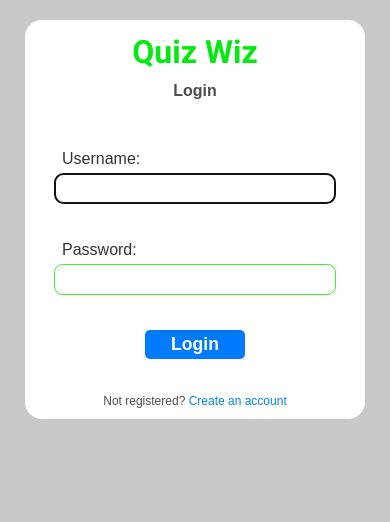
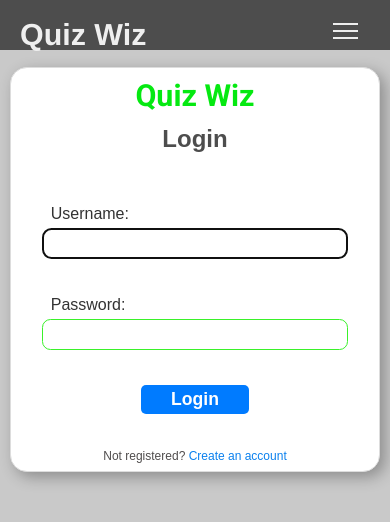
Before and after one commit to Umlamulankunzi/quiz-app, a Django app: page /accounts/login/ in a window 390 px wide. Shown: the top 522 px of the page. Run offline with Django 4.2, Linux system fonts and the light colour scheme.

Commit message:
added navbar and styling
- added site navabar and styling of navbar

```diff
--- a/quiz_app/urls.py
+++ b/quiz_app/urls.py
@@ -19,6 +19,7 @@ from django.urls import path, include
 
 urlpatterns = [
     path('admin/', admin.site.urls),
+    path('accounts/', include('users.urls')),
     path('api-auth/', include('rest_framework.urls')),
     path('', include('quizzes.urls')),
 ]
--- a/quizzes/urls.py
+++ b/quizzes/urls.py
@@ -1,11 +1,9 @@
-from django.urls import path, include
+from django.urls import path
 from . import views
 
 
 urlpatterns = [
     path('', views.quiz_list, name='quiz_list'),
-    path('accounts/', include('django.contrib.auth.urls')),  # Django's auth system
-    path('accounts/', include('users.urls')),
     path('quiz/<int:quiz_id>/', views.quiz_detail, name='quiz_detail'),
     path('quiz/create/', views.create_quiz, name='create_quiz'),
     path('quiz/<int:quiz_id>/update/', views.update_quiz, name='update_quiz'),
--- a/static/css/index.css
+++ b/static/css/index.css
@@ -8,10 +8,9 @@ body, h1, h2, h3, p, ul, li, table {
 
 /* Base body styling */
 body {
-    background-color: #f4f4f4;
+    background-color: #c9c9c9;
     color: #333;
     line-height: 1.6;
-    padding: 20px;
 }
 
 /* Navigation bar */
@@ -40,12 +39,20 @@ nav ul li a:hover {
 
 /* General container styling */
 .container {
-    max-width: 800px;
+
     margin: 0 auto;
     padding: 20px;
     background: #fff;
     border-radius: 5px;
     box-shadow: 0 0 10px rgba(0,0,0,0.1);
+}
+
+#global_container {
+    max-width: 80%;
+    width: 100%;
+    margin: 0 auto;
+    background-color: #fff;
+    padding: 0 2%;
 }
 
 /* Table styling */
--- a/static/css/login.css
+++ b/static/css/login.css
@@ -3,11 +3,13 @@
 
 .form-container {
     background: #FFFFFF;
-    margin: 0 auto;
-    width: 35vw;
-    padding: 2% 2%;
+    margin: 2vh auto;
+    width: 30%;
+    padding: 1%;
     text-align: center;
     border-radius: 3vh;
+    border: 1px solid #ddd;
+    box-shadow: 5px 5px 15px rgba(0, 0, 0, 0.3); /* Create shadow */
 }
 
 .message {
@@ -21,7 +23,7 @@
   }
 
   body {
-      background-color: #c9c9c9;
+    background-color: #c9c9c9;
 }
 
 
@@ -30,7 +32,7 @@
     color: #05e911;
     font-family: "Roboto", sans-serif;
     font-weight: 700;
-
+    font-size: 2.5rem;
 }
 
 .login-form-title {
@@ -80,13 +82,16 @@ button {
 @media (max-width: 400px) {
     .form-container {
         width: 95% ;
-        padding: 2% 1%;
         border-radius: 2vh;
     }
 
     .login-form-title {
         padding-bottom: 5vh;
-        font-size: medium;
+        font-size: 1.5rem;
+    }
+
+    .form-logo {
+        font-size: 1.9rem;
     }
 }
 
@@ -94,7 +99,6 @@ button {
 @media (min-width: 401px) and (max-width: 576px) {
     .form-container {
         width: 80% ;
-        padding: 2% 1%;
     }
 
     .login-form-title {
@@ -106,7 +110,6 @@ button {
 @media (min-width: 576px) and (max-width: 767px) {
     .form-container {
         width: 55% ;
-        padding: 2% 1%;
     }
 
     .login-form-title {
@@ -117,6 +120,5 @@ button {
 @media (min-width: 768px) and (max-width: 1024px) {
     .form-container {
         width: 40% ;
-        padding: 3% 2%;
     }
 }
--- /dev/null
+++ b/static/css/navbar.css
@@ -0,0 +1,115 @@
+* {
+  box-sizing: border-box;
+}
+
+.nav {
+  height: 50px;
+  width: 100%;
+  background-color: #4d4d4d;
+  position: relative;
+  display: flex;  /* Enables flexbox layout */
+  justify-content: space-between;  /* Spaces out the title and links */
+  align-items: center;  /* Vertically centers the content */
+  padding: 0 20px;  /* Adds padding to the left and right */
+}
+
+.nav > .nav-header {
+  flex-grow: 1;  /* Allows the header to take available space */
+}
+
+.nav > .nav-header > .nav-title {
+  font-size: 22px;
+  color: #fff;
+  padding: 10px 0;
+}
+
+.nav > .nav-btn {
+  display: none;
+}
+
+.nav > .nav-links {
+  font-size: 16px;
+}
+
+.nav > .nav-links > a {
+  display: inline-block;
+  padding: 13px 10px;
+  text-decoration: none;
+  color: #efefef;
+}
+
+.nav > .nav-links > a:hover {
+  background-color: rgba(0, 0, 0, 0.3);
+  color: #00ffff;
+}
+
+.nav > #nav-check {
+  display: none;
+}
+
+.nav-logo {
+  text-decoration: none;
+  color: #efefef;
+  font-family:'Franklin Gothic Medium', 'Arial Narrow', Arial, sans-serif;
+  font-weight: bold;
+  font-size: 1.9rem;
+}
+
+@media (max-width:600px) {
+  .nav {
+      flex-direction: column;
+      align-items: flex-start;
+  }
+
+  .nav > .nav-btn {
+      display: inline-block;
+      position: absolute;
+      right: 20px;
+      top: 10px;
+  }
+
+  .nav > .nav-btn > label {
+      display: inline-block;
+      width: 50px;
+      height: 50px;
+      padding: 13px;
+  }
+
+  .nav > .nav-btn > label:hover, .nav #nav-check:checked ~ .nav-btn > label {
+      background-color: rgba(0, 0, 0, 0.3);
+  }
+
+  .nav > .nav-btn > label > span {
+      display: block;
+      width: 25px;
+      height: 2px;
+      margin-bottom: 5px;
+      background-color: #eee;
+  }
+
+  .nav > .nav-links {
+      position: absolute;
+      display: block;
+      width: 100%;
+      background-color: #333;
+      height: 0px;
+      transition: all 0.3s ease-in;
+      overflow-y: hidden;
+      top: 50px;
+      left: 0px;
+  }
+
+  .nav > .nav-links > a {
+      display: block;
+      width: 100%;
+  }
+
+  .nav > #nav-check:not(:checked) ~ .nav-links {
+      height: 0px;
+  }
+
+  .nav > #nav-check:checked ~ .nav-links {
+      height: calc(100vh - 50px);
+      overflow-y: auto;
+  }
+}
--- a/templates/base.html
+++ b/templates/base.html
@@ -7,6 +7,7 @@
     <title>Quiz Wiz</title>
     <!-- Link to the custom CSS file -->
     <link rel="stylesheet" href="{% static 'css/index.css' %}">
+    <link rel="stylesheet" href="{% static 'css/navbar.css' %}">
 
     {% block stylesheetlink %}
 
@@ -15,17 +16,48 @@
 
 </head>
 <body>
-<nav>
-    <ul>
-        <!-- Other navigation links -->
-        {% if user.is_authenticated %}
-            <li><a href="{% url 'user_dashboard' %}">User Dashboard</a></li>
-            {% if user.is_quiz_master %}
-                <li><a href="{% url 'quiz_master_dashboard' %}">Quiz Master Dashboard</a></li>
-            {% endif %}
-        {% endif %}
-    </ul>
-</nav>
+
+<div class="nav">
+  <input type="checkbox" id="nav-check">
+  <div class="nav-header">
+    <div class="nav-title">
+      <a class="nav-logo" href="{% url 'quiz_list' %}" >Quiz Wiz</a>
+    </div>
+  </div>
+  <div class="nav-btn">
+    <label for="nav-check">
+    <span></span>
+    <span></span>
+    <span></span>
+    </label>
+  </div>
+
+  <div class="nav-links">
+    <a href="{% url 'quiz_list' %}">Quizzes</a>
+    <a href="#">About Us</a>
+
+    {% if user.is_authenticated %}
+      <a href="{% url 'user_dashboard' %}">User Dashboard</a>
+
+      {% if user.is_quiz_master %}
+        <a href="{% url 'quiz_master_dashboard' %}">Quiz Master Dashboard</a>
+
+      {% endif %}
+      <a href="{% url 'logout' %}">Logout</a>
+
+    {% else %}
+      <a href="{% url 'login' %}">Login</a>
+    {% endif %}
+  </div>
+</div>
+
+
+
+
+{% block logincontent %}
+
+{% endblock logincontent %}
+
 <div id="global_container">
   {% block content %}
   {% endblock %}
--- a/templates/registration/login.html
+++ b/templates/registration/login.html
@@ -8,7 +8,7 @@
 {% endblock stylesheetlink %}
 
 
-{% block content %}
+{% block logincontent %}
 
 <div class="form-container">
   <h1 class="form-logo">Quiz Wiz</h1>
@@ -21,4 +21,4 @@
   <p class="message">Not registered? <a href="{% url 'register' %}">Create an account</a></p>
 </div>
 
-{% endblock %}
+{% endblock logincontent %}
--- a/users/urls.py
+++ b/users/urls.py
@@ -1,6 +1,9 @@
-from django.urls import path
-from .views import register
+from django.urls import path, include
+from .views import register, CustomLoginView
+
 
 urlpatterns = [
     path('register/', register, name='register'),
+    path('login/', CustomLoginView.as_view(), name='login'),
+    path('accounts/', include('django.contrib.auth.urls')),  # Django's auth system
 ]
--- a/users/views.py
+++ b/users/views.py
@@ -1,5 +1,5 @@
 from django.shortcuts import render, redirect
-from django.contrib.auth import login
+from django.contrib.auth import login, views as auth_views
 from .forms import CustomUserCreationForm
 
 def register(request):
@@ -12,3 +12,15 @@ def register(request):
     else:
         form = CustomUserCreationForm()
     return render(request, 'users/register.html', {'form': form})
+
+
+class CustomLoginView(auth_views.LoginView):
+    """Custom login view class that more functionality to default view
+
+    Redirects user to quiz_list when loggen in user tries to navigate to
+    login url. Class inherits from django LoginView
+    """
+    def dispatch(self, request, *args, **kwargs):
+        if request.user.is_authenticated:
+            return redirect('quiz_list')
+        return super().dispatch(request, *args, **kwargs)
```
Also changed, not shown: templates/navbar.html (added).
